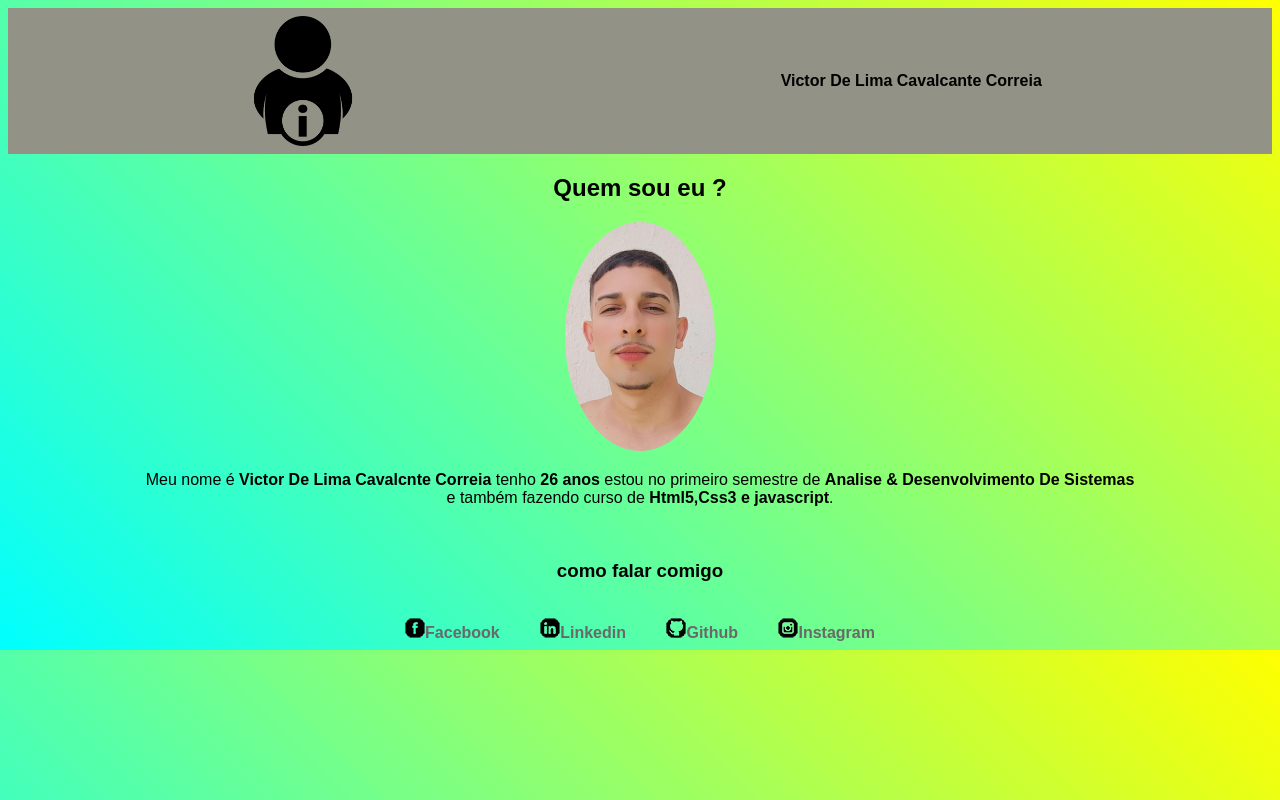
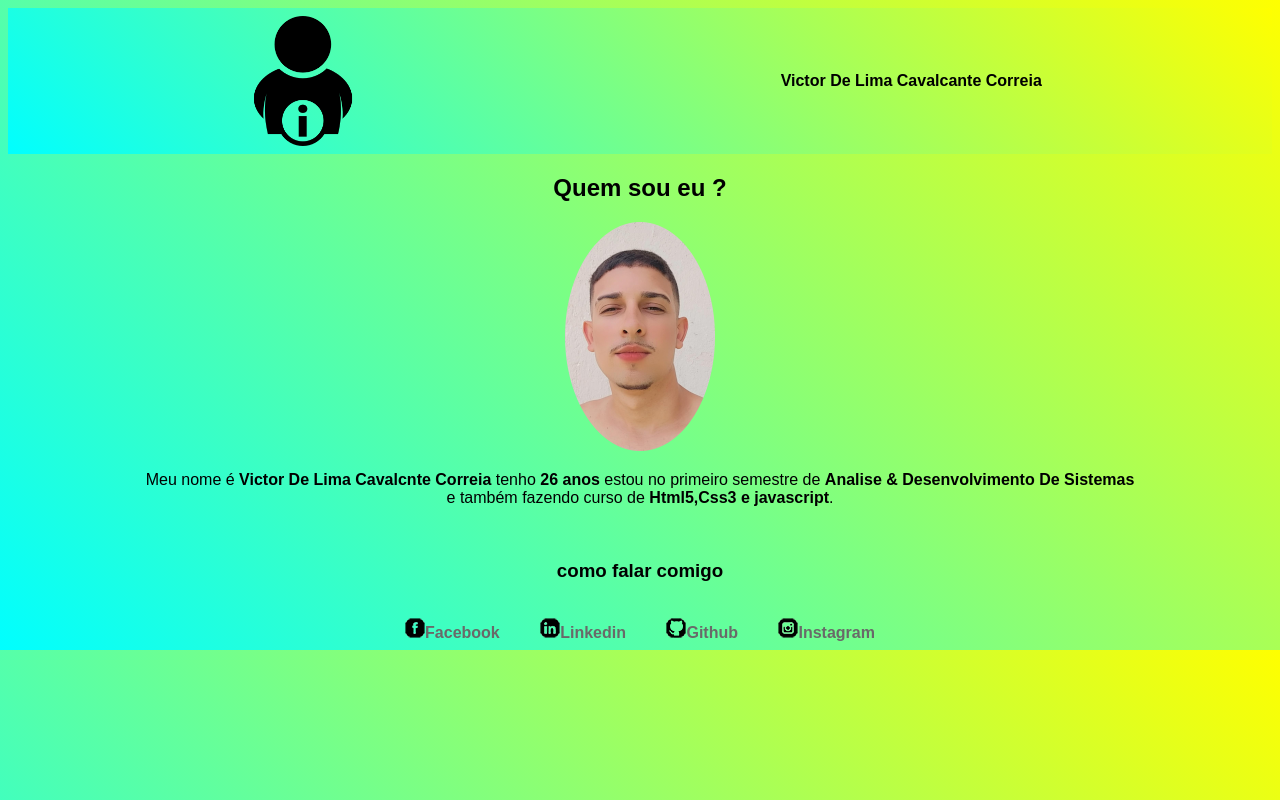
Before and after one commit to vitorlimac/HTML-Javascript, a plain HTML site: page meu perfil/index.html in a window 1280 px wide. Drawn offline with Linux system fonts and the light colour scheme.

Commit message:
header criado

```diff
--- a/meu perfil/css/style.css
+++ b/meu perfil/css/style.css
@@ -4,7 +4,7 @@ body {
 }
 header {
     padding: 8px 24px;
-    background-color: rgb(146, 146, 134);
+    background-image: linear-gradient(45deg,cyan,yellow);
     align-items:center;
     display: flex;
     flex-wrap: wrap;
```
